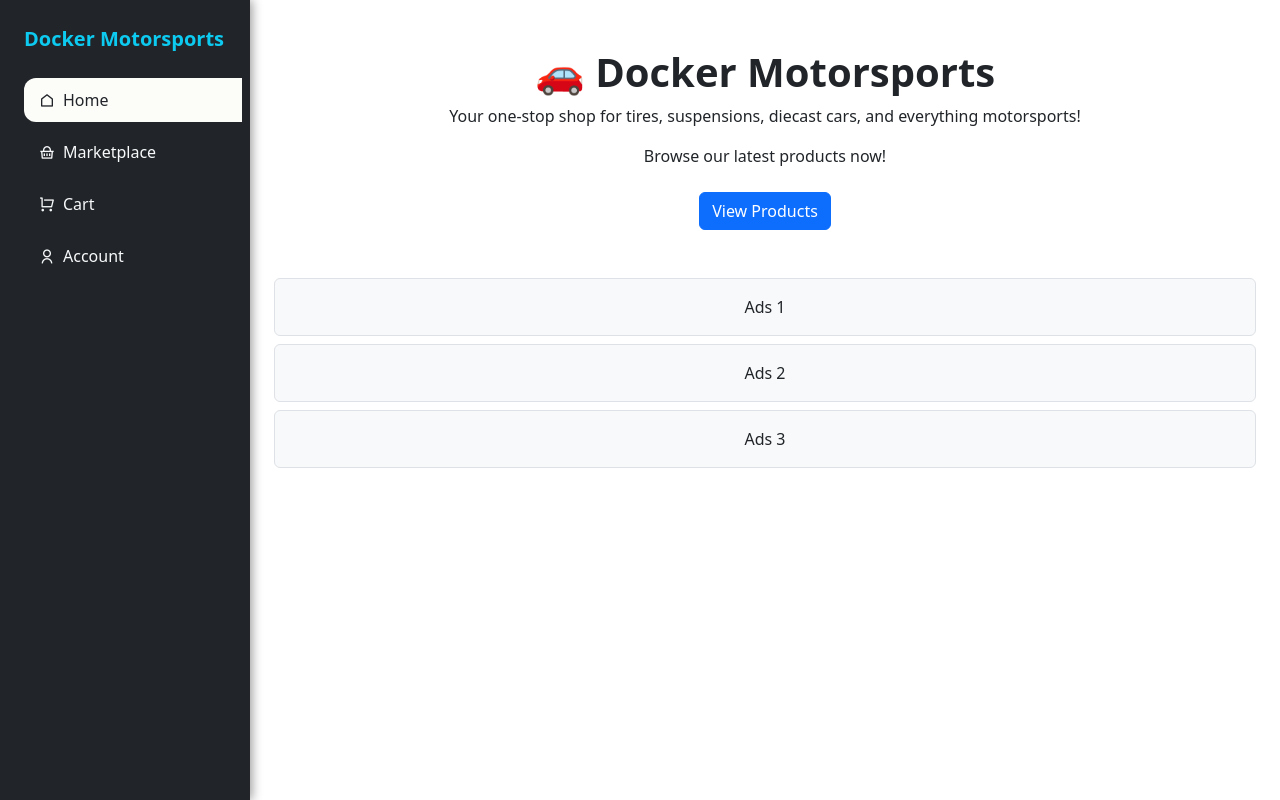
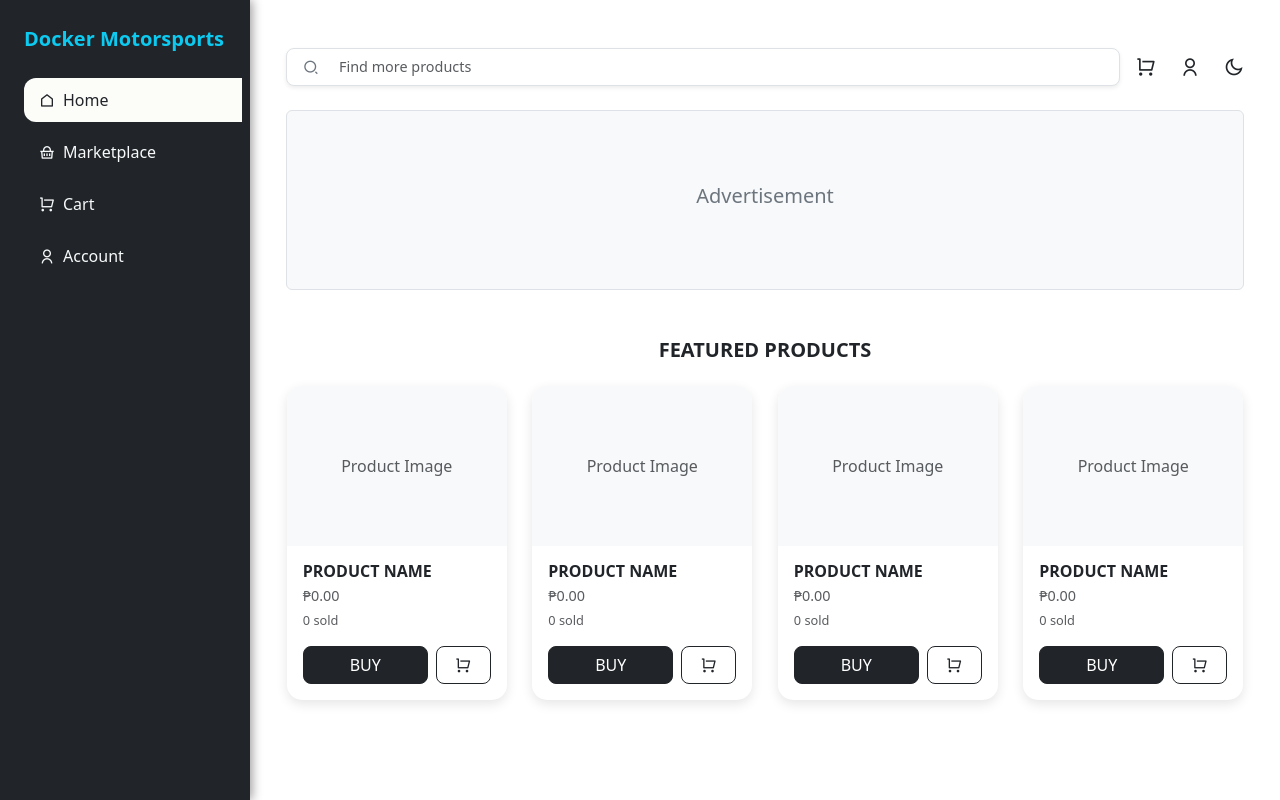
Before and after one commit to CSselrahC/appdev-midterm-ecommerce, a React (Create React App) app: page / in a window 1280 px wide. Built offline with nearby package versions, Linux system fonts and the light colour scheme.

Commit message:
HomePageUpdatedUI

```diff
--- a/src/components/HomePage.js
+++ b/src/components/HomePage.js
@@ -3,16 +3,100 @@ import { Link } from 'react-router-dom';
 
 function HomePage() {
   return (
-    <div className="text-center">
-      <h1 className="fw-bold mt-4">🚗 Docker Motorsports</h1>
-      <p>Your one-stop shop for tires, suspensions, diecast cars, and everything motorsports!</p>
-      <p>Browse our latest products now!</p>
-      <Link to="/products" className="btn btn-primary mt-2">View Products</Link>
+    <div className="container mt-4">
+      {/* 🔍 Top bar: Search + Icons beside it */}
+      <div className="d-flex align-items-center mb-4">
+        {/* Search bar */}
+        <div
+          className="d-flex align-items-center border px-3 py-2 shadow-sm flex-grow-1"
+          style={{
+            height: '38px',
+            borderRadius: '8px',
+            backgroundColor: '#fff',
+          }}
+        >
+          <i className="ri-search-2-line text-secondary me-2"></i>
+          <input
+            type="text"
+            className="form-control border-0"
+            placeholder="Find more products"
+            style={{
+              boxShadow: 'none',
+              background: 'transparent',
+              fontSize: '0.9rem',
+            }}
+          />
+        </div>
 
-      <div className="mt-5">
-        <div className="bg-light border rounded p-3 mb-2">Ads 1</div>
-        <div className="bg-light border rounded p-3 mb-2">Ads 2</div>
-        <div className="bg-light border rounded p-3">Ads 3</div>
+        {/* Right icons beside search bar */}
+        <div className="d-flex align-items-center gap-4 ms-3">
+          <i className="ri-shopping-cart-line fs-5" style={{ cursor: 'pointer' }}></i>
+          <i className="ri-user-line fs-5" style={{ cursor: 'pointer' }}></i>
+          <i className="ri-moon-line fs-5" style={{ cursor: 'pointer' }}></i>
+        </div>
+      </div>
+
+      {/* 🧾 Advertisement section */}
+      <div
+        className="border bg-light d-flex align-items-center justify-content-center rounded mb-5"
+        style={{ height: '180px' }}
+      >
+        <h5 className="text-secondary">Advertisement</h5>
+      </div>
+
+      {/* ⭐ Featured Products */}
+      <h5 className="text-center fw-bold mb-4">FEATURED PRODUCTS</h5>
+
+      <div className="row justify-content-center">
+        {[1, 2, 3, 4].map((item) => (
+          <div key={item} className="col-md-3 col-sm-6 mb-4 d-flex justify-content-center">
+            <div
+              className="card border-0"
+              style={{
+                width: '220px',
+                borderRadius: '15px',
+                boxShadow: '0 4px 12px rgba(0, 0, 0, 0.1)',
+                transition: 'transform 0.2s ease, box-shadow 0.2s ease',
+              }}
+              onMouseEnter={(e) => {
+                e.currentTarget.style.transform = 'translateY(-5px)';
+                e.currentTarget.style.boxShadow = '0 8px 20px rgba(0, 0, 0, 0.15)';
+              }}
+              onMouseLeave={(e) => {
+                e.currentTarget.style.transform = 'translateY(0)';
+                e.currentTarget.style.boxShadow = '0 4px 12px rgba(0, 0, 0, 0.1)';
+              }}
+            >
+              <div
+                className="bg-light d-flex align-items-center justify-content-center"
+                style={{
+                  height: '160px',
+                  borderTopLeftRadius: '15px',
+                  borderTopRightRadius: '15px',
+                }}
+              >
+                <span className="text-muted">Product Image</span>
+              </div>
+
+              <div className="card-body text-start">
+                <h6 className="fw-semibold mb-1">PRODUCT NAME</h6>
+                <p className="mb-1 text-muted" style={{ fontSize: '0.9rem' }}>₱0.00</p>
+                <p className="text-muted" style={{ fontSize: '0.8rem' }}>0 sold</p>
+
+                {/* 🛒 Action Buttons */}
+                <div className="d-flex gap-2 mt-2">
+                  <button className="btn btn-dark flex-fill" style={{ borderRadius: '8px' }}>BUY</button>
+                  <button
+                    className="btn btn-outline-dark"
+                    style={{ borderRadius: '8px', width: '55px' }}
+                  >
+                    <i className="ri-shopping-cart-line"></i>
+                  </button>
+                </div>
+              </div>
+            </div>
+          </div>
+        ))}
       </div>
     </div>
   );
--- a/src/index.js
+++ b/src/index.js
@@ -2,6 +2,7 @@ import React from 'react';
 import ReactDOM from 'react-dom/client';
 import App from './App';
 import 'bootstrap/dist/css/bootstrap.min.css';
+<link href="https://cdn.jsdelivr.net/npm/remixicon@3.5.0/fonts/remixicon.css" rel="stylesheet"></link>
 
 const root = ReactDOM.createRoot(document.getElementById('root'));
 root.render(
```
